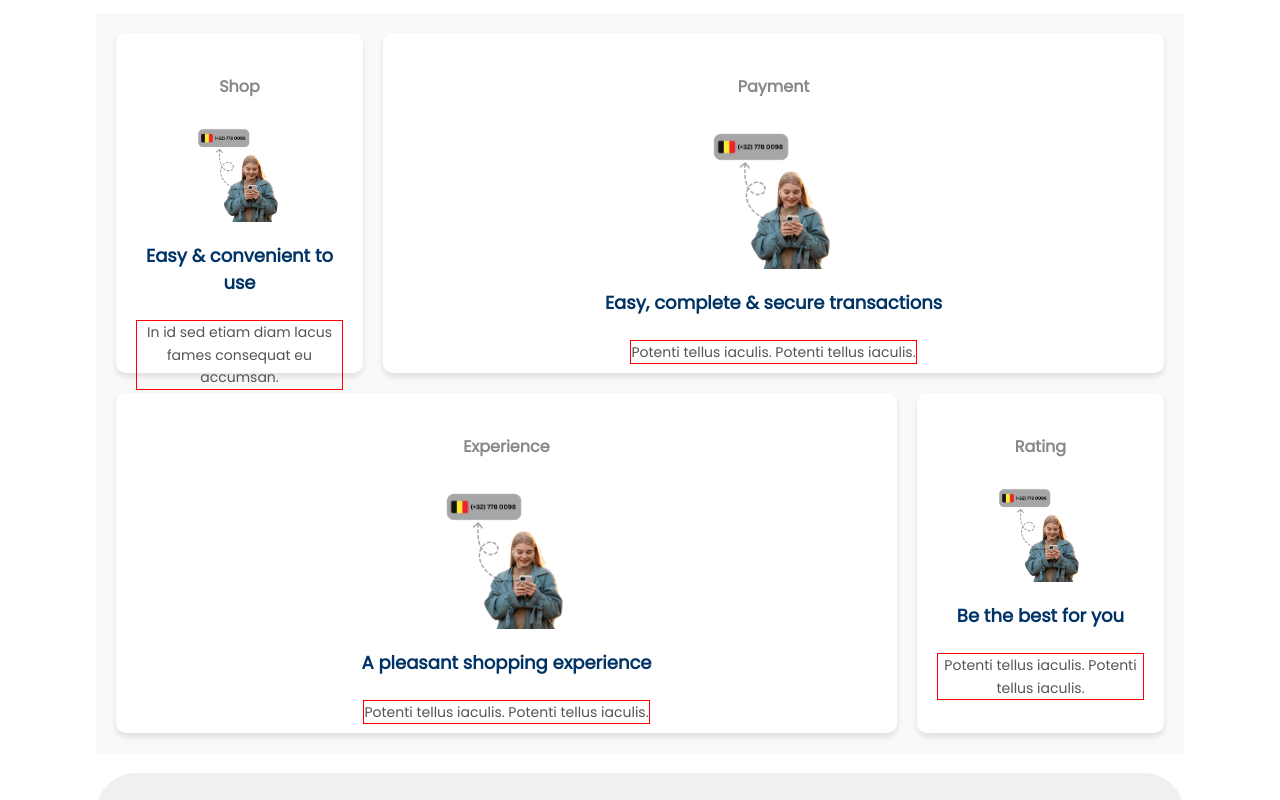
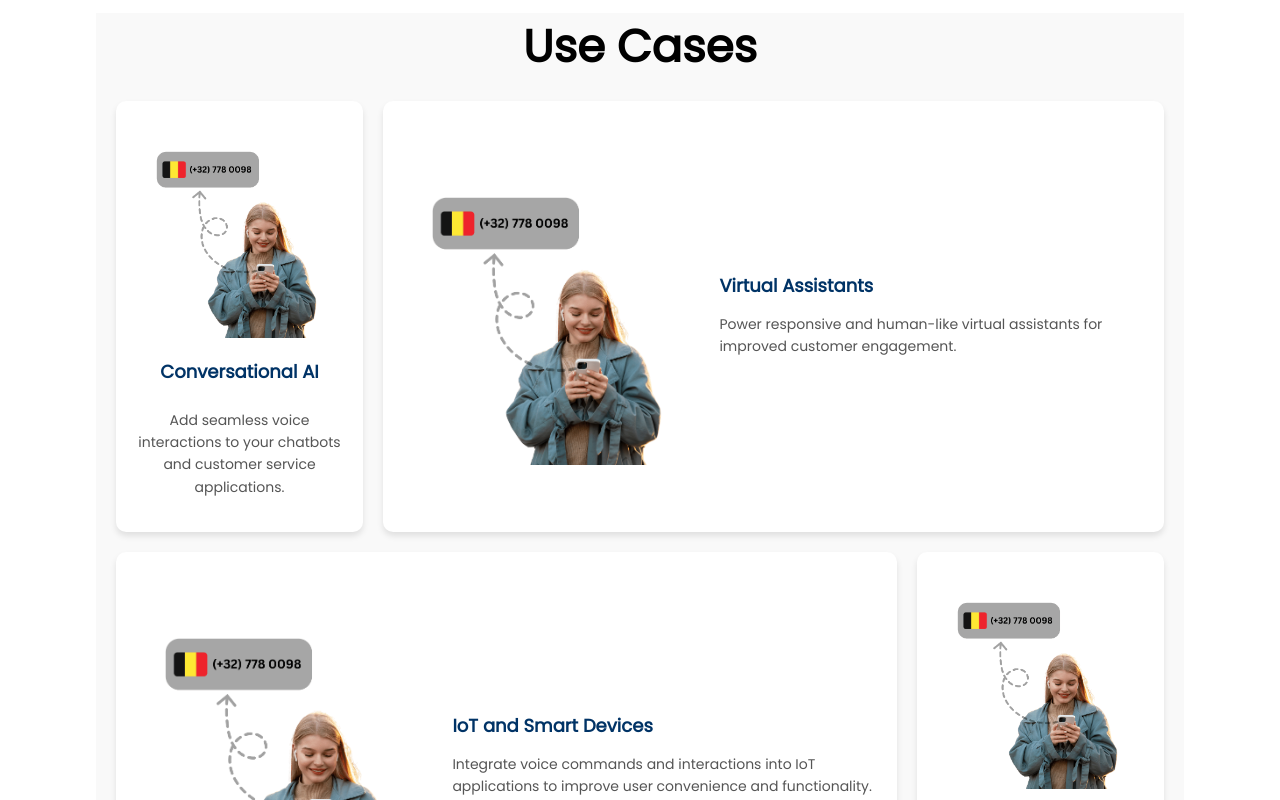
Before and after one commit to phonology24/phono-next, a Next.js app: page /ai-voice-api in a window 1280 px wide. Shown: the part 3660-4460 px from the top of the page. Built offline with nearby package versions, Linux system fonts and the light colour scheme.

Commit message:
guidelines

```diff
--- a/components/AIVoice/UseCasesAI.css
+++ b/components/AIVoice/UseCasesAI.css
@@ -8,6 +8,14 @@
     gap: 20px;
     padding: 20px;
     background-color: #f9f9f9;
+}
+
+.usecase-h4{
+    background-color: #f9f9f9;
+    /* border: 1px solid red; */
+    text-align: center;
+    font-size: 45px;
+    margin: 0;
 }
 
   .usecase-card {
@@ -21,16 +29,25 @@
     flex-direction: column;
     justify-content: flex-start;
     align-items: center;
-  max-height: 300px;
+    max-height: 600px;
   }
 
-.usecase-card .row {
-    flex-direction: row;
+  .usecase-card.row {
+    flex-direction: row; /* Set row direction */
+    text-align: left;
     justify-content: flex-start;
-
+    align-items: center;
   }
 
-/* Assign specific areas for zigzag layout */
+  .usecase-card.row img {
+    max-width: 40%; /* Smaller image size for row layout */
+    margin-right: 20px; /* Add spacing between image and content */
+  }
+
+  .usecase-card .usecase-header {
+    width: 100%; /* Ensure header spans full width */
+  }
+
   .usecase-card:nth-child(1) {
     grid-area: card1;
   }
@@ -54,8 +71,8 @@
   }
 
   .usecase-image {
-  max-width: 50%;
-  max-height: 50%;
+    max-width: 100%;
+    max-height: 100%;
     margin: 10px 0;
   }
 
@@ -70,5 +87,4 @@
     font-size: 14px;
     color: #555;
     line-height: 1.6;
-  border: 1px solid red;
   }
--- a/components/AIVoice/UseCasesForCompanies.jsx
+++ b/components/AIVoice/UseCasesForCompanies.jsx
@@ -3,48 +3,57 @@ import "./UseCasesAI.css";
 
 const UseCaseComp = () => {
   return (
+    <>
+      <h4 className="usecase-h4">Use Cases</h4>
     <div className="usecase-container">
       <div className="usecase-card">
         <div className="usecase-header">
-          <h4>Shop</h4>
+          {/* <h4>Conversational AI</h4> */}
         </div>
         <img className="usecase-image" src="assets/belgium.png" alt="Shop" />
-        <h3 className="usecase-title">Easy & convenient to use</h3>
+        <h3 className="usecase-title">Conversational AI</h3>
         <p className="usecase-content">
-          In id sed etiam diam lacus fames consequat eu accumsan.
+        Add seamless voice interactions to your chatbots and customer service applications.
         </p>
       </div>
       <div className="usecase-card row">
-        <div className="usecase-header">
-          <h4>Payment</h4>
+        <img className="usecase-image" src="assets/belgium.png" alt="Payment" />
+        <div>
+          <div className="usecase-header">
+            {/* <h4>Payment</h4> */}
+          </div>
+          <h3 className="usecase-title">Virtual Assistants</h3>
+          <p className="usecase-content">
+          Power responsive and human-like virtual assistants for improved customer engagement.
+
+          </p>
         </div>
-        <img className="usecase-image" src="assets/belgium.png" alt="Shop" />
-        <h3 className="usecase-title">Easy, complete & secure transactions</h3>
-        <p className="usecase-content">
-          Potenti tellus iaculis. Potenti tellus iaculis.
-        </p>
+      </div>
+      <div className="usecase-card row">
+        <img className="usecase-image" src="assets/belgium.png" alt="Experience" />
+        <div>
+          <div className="usecase-header">
+            {/* <h4>Experience</h4> */}
+          </div>
+          <h3 className="usecase-title">IoT and Smart Devices</h3>
+          <p className="usecase-content">
+          Integrate voice commands and interactions into IoT applications to improve user convenience and functionality.
+          </p>
+        </div>
       </div>
       <div className="usecase-card">
         <div className="usecase-header">
-          <h4>Experience</h4>
+          {/* <h4>Rating</h4> */}
         </div>
-        <img className="usecase-image" src="assets/belgium.png" alt="Shop" />
-        <h3 className="usecase-title">A pleasant shopping experience</h3>
+        <img className="usecase-image" src="assets/belgium.png" alt="Rating" />
+        <h3 className="usecase-title">AI Model Training</h3>
         <p className="usecase-content">
-          Potenti tellus iaculis. Potenti tellus iaculis.
-        </p>
-      </div>
-      <div className="usecase-card row">
-        <div className="usecase-header">
-          <h4>Rating</h4>
-        </div>
-        <img className="usecase-image" src="assets/belgium.png" alt="Shop" />
-        <h3 className="usecase-title">Be the best for you</h3>
-        <p className="usecase-content">
-          Potenti tellus iaculis. Potenti tellus iaculis.
-        </p>
+        Use real-world data from voice interactions to refine AI learning algorithms.
+
+</p>
       </div>
     </div>
+    </>
   );
 };
 
```
Lines whose indentation alone changed are shown as unchanged.
